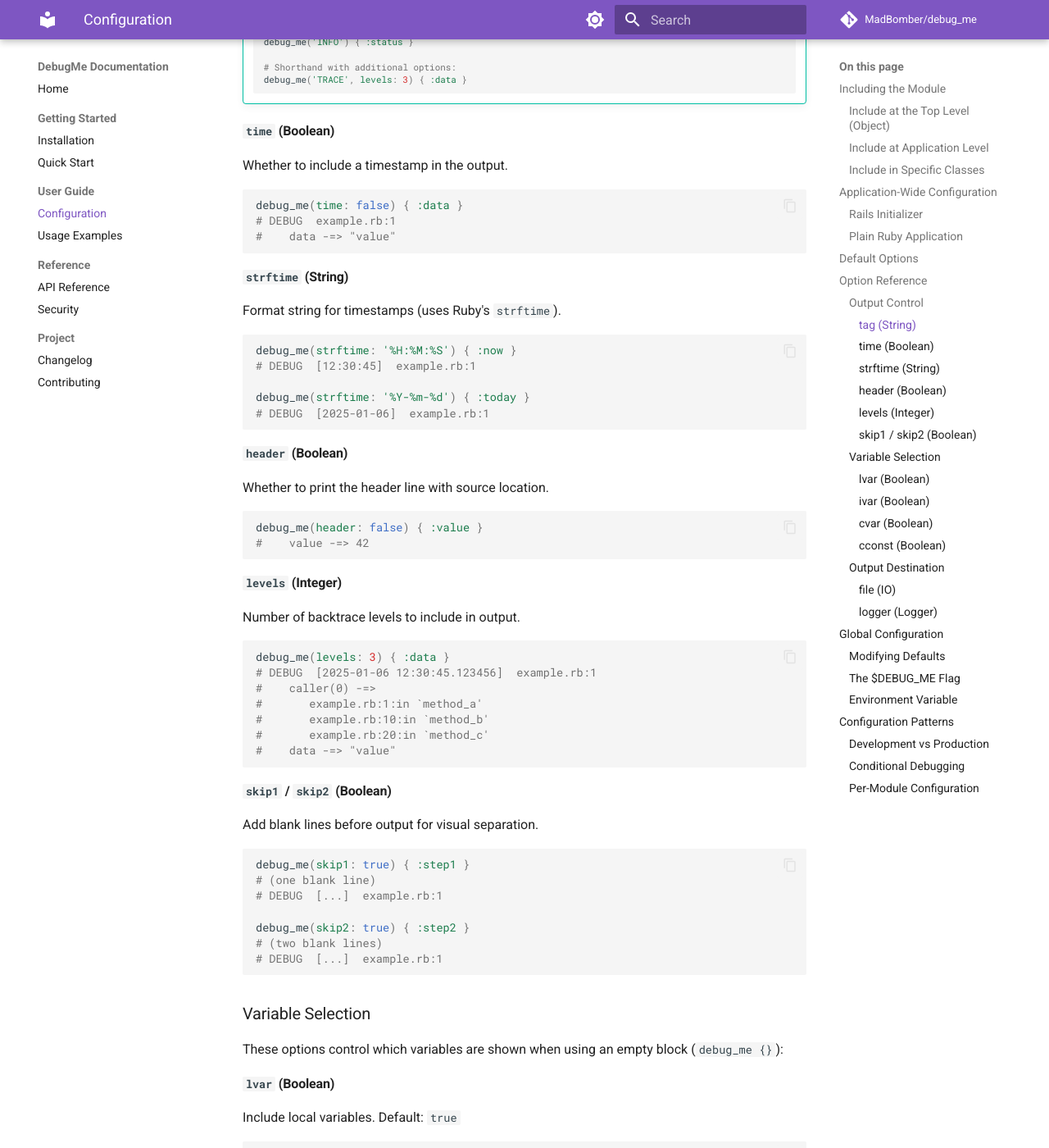
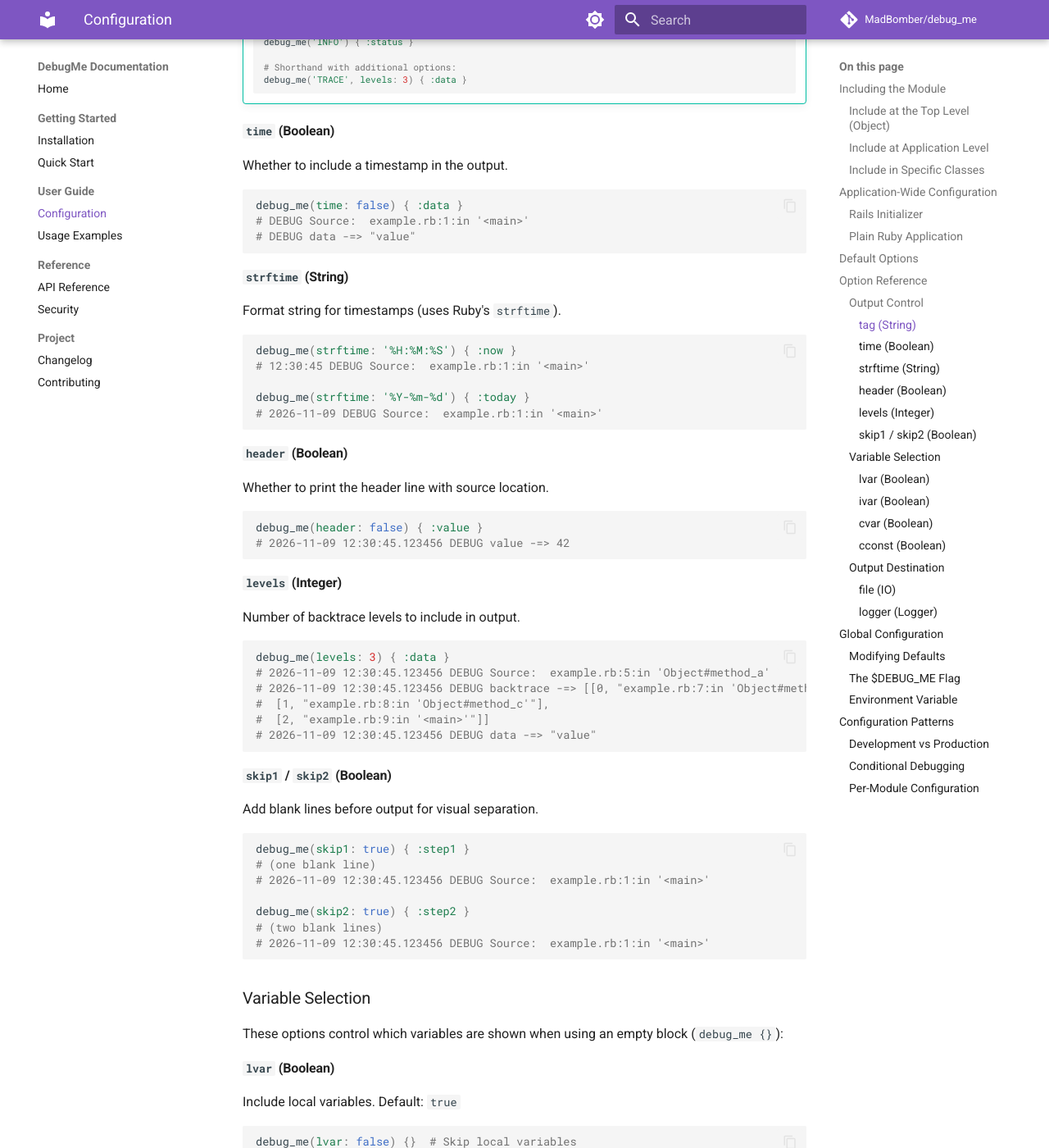
Before and after one commit to MadBomber/debug_me, an MkDocs documentation site: the page built from docs/configuration.md, in a window 1280 px wide and 1400 px high, scrolled down 3599 px. Shown: the whole window at 82% size. Built offline with MkDocs 1.6.1 and Material for MkDocs 9.7.7, drawn with Linux system fonts in a browser that asks for light colours; comment, search, counter and statistics services are not loaded; some of the changed text lies outside the part shown.

Commit message:
docs: correct api-reference and configuration sample output

````diff
--- a/docs/configuration.md
+++ b/docs/configuration.md
@@ -152,10 +152,10 @@ The label prepended to each debug output line.
 
 ```ruby
 debug_me(tag: 'INFO') { :status }
-# INFO  [2025-01-06 12:30:45.123456]  example.rb:1
+# 2026-11-09 12:30:45.123456 INFO Source:  example.rb:1:in '<main>'
 
 debug_me(tag: '>>> CHECK') { :value }
-# >>> CHECK  [2025-01-06 12:30:45.123456]  example.rb:1
+# 2026-11-09 12:30:45.123456 >>> CHECK Source:  example.rb:1:in '<main>'
 ```
 
 !!! tip "Shorthand Syntax"
@@ -176,8 +176,8 @@ Whether to include a timestamp in the output.
 
 ```ruby
 debug_me(time: false) { :data }
-# DEBUG  example.rb:1
-#    data -=> "value"
+# DEBUG Source:  example.rb:1:in '<main>'
+# DEBUG data -=> "value"
 ```
 
 #### `strftime` (String)
@@ -186,10 +186,10 @@ Format string for timestamps (uses Ruby's `strftime`).
 
 ```ruby
 debug_me(strftime: '%H:%M:%S') { :now }
-# DEBUG  [12:30:45]  example.rb:1
+# 12:30:45 DEBUG Source:  example.rb:1:in '<main>'
 
 debug_me(strftime: '%Y-%m-%d') { :today }
-# DEBUG  [2025-01-06]  example.rb:1
+# 2026-11-09 DEBUG Source:  example.rb:1:in '<main>'
 ```
 
 #### `header` (Boolean)
@@ -198,7 +198,7 @@ Whether to print the header line with source location.
 
 ```ruby
 debug_me(header: false) { :value }
-#    value -=> 42
+# 2026-11-09 12:30:45.123456 DEBUG value -=> 42
 ```
 
 #### `levels` (Integer)
@@ -207,12 +207,11 @@ Number of backtrace levels to include in output.
 
 ```ruby
 debug_me(levels: 3) { :data }
-# DEBUG  [2025-01-06 12:30:45.123456]  example.rb:1
-#    caller(0) -=>
-#       example.rb:1:in `method_a'
-#       example.rb:10:in `method_b'
-#       example.rb:20:in `method_c'
-#    data -=> "value"
+# 2026-11-09 12:30:45.123456 DEBUG Source:  example.rb:5:in 'Object#method_a'
+# 2026-11-09 12:30:45.123456 DEBUG backtrace -=> [[0, "example.rb:7:in 'Object#method_b'"],
+#  [1, "example.rb:8:in 'Object#method_c'"],
+#  [2, "example.rb:9:in '<main>'"]]
+# 2026-11-09 12:30:45.123456 DEBUG data -=> "value"
 ```
 
 #### `skip1` / `skip2` (Boolean)
@@ -222,11 +221,11 @@ Add blank lines before output for visual separation.
 ```ruby
 debug_me(skip1: true) { :step1 }
 # (one blank line)
-# DEBUG  [...]  example.rb:1
+# 2026-11-09 12:30:45.123456 DEBUG Source:  example.rb:1:in '<main>'
 
 debug_me(skip2: true) { :step2 }
 # (two blank lines)
-# DEBUG  [...]  example.rb:1
+# 2026-11-09 12:30:45.123456 DEBUG Source:  example.rb:1:in '<main>'
 ```
 
 ### Variable Selection
````
Also changed, not shown: docs/api-reference.md (+23 -11 lines).
